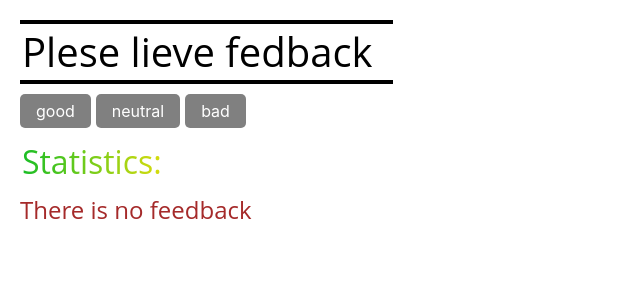
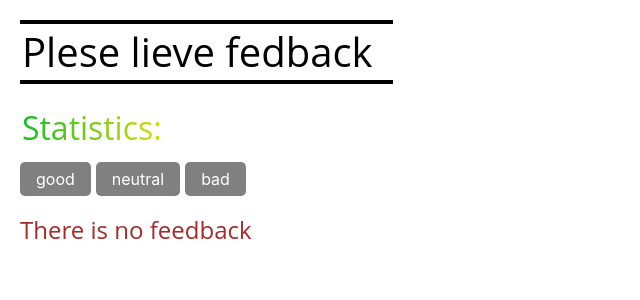
Before and after one commit to yuriipol/goit-react-hw-04-feedback, a React (Create React App) app: page / in a window 1280 px wide. Shown: the top 300 px of the page, without its empty margins (0-640 px from the left). Built offline with nearby package versions, Linux system fonts and the light colour scheme.

Commit message:
change propTypes and change render components

```diff
--- a/src/components/App.jsx
+++ b/src/components/App.jsx
@@ -1,5 +1,8 @@
 import React from 'react';
 import Section from './section';
+import Statistics from './statistics/Statistics';
+import Notification from './notification/Notification';
+import FeedbackOptions from './feedbackOptions/FeedbackOptions';
 
 class App extends React.Component {
   state = {
@@ -56,19 +59,26 @@ class App extends React.Component {
 
   render() {
     const { good, bad, neutral } = this.state;
+    const { visible } = this;
     return (
       <div>
-        <Section
-          title="Plese lieve fedback"
+        <Section title="Plese lieve fedback">
+          <FeedbackOptions
             setFeedback={this.increment}
+            options={['good', 'neutral', 'bad']}
+          />
+          {visible ? (
+            <Statistics
               setTotal={this.countTotalFeedback}
               setPercentage={this.countPositiveFeedbackPercentage}
               good={good}
               bad={bad}
               neutral={neutral}
-          options={['good', 'neutral', 'bad']}
-          visible={this.visible}
             />
+          ) : (
+            <Notification massege="There is no feedback" />
+          )}
+        </Section>
       </div>
     );
   }
--- a/src/components/feedbackOptions/FeedbackOptions.jsx
+++ b/src/components/feedbackOptions/FeedbackOptions.jsx
@@ -1,21 +1,28 @@
 import s from './FeedbackOptions.module.css';
-import PropTypes from 'prop-types';
+import PropTypes, { string } from 'prop-types';
 import { nanoid } from 'nanoid';
 
+const classNames = {
+  good: s.good,
+  neutral: s.neutral,
+  bad: s.bad,
+};
+
 const FeedbackOptions = ({ setFeedback, options }) => {
-  return (
-    <div className={s.controls}>
-      {options.map(item => (
+  const buttons = options.map(item => (
     <button
       key={nanoid()}
       type="button"
       name={item}
-          className={s.button}
+      className={classNames[item]}
       onClick={setFeedback}
     >
       {item}
     </button>
-      ))}
+  ));
+  return (
+    <div className={s.controls}>
+      {buttons}
 
       {/* <button
         type="button"
@@ -41,4 +48,5 @@ export default FeedbackOptions;
 
 FeedbackOptions.propTypes = {
   setFeedback: PropTypes.func.isRequired,
+  options: PropTypes.arrayOf(string.isRequired),
 };
--- a/src/components/feedbackOptions/FeedbackOptions.module.css
+++ b/src/components/feedbackOptions/FeedbackOptions.module.css
@@ -1,6 +1,6 @@
-.button,
-.button,
-.button {
+.good,
+.bad,
+.neutral {
   appearance: none;
   border: 0;
   border-radius: 5px;
@@ -11,16 +11,17 @@
   cursor: pointer;
 
   margin-right: 5px;
+  margin-bottom: 20px;
 }
-.button:hover,
-.button:focus {
+.good:hover,
+.good:focus {
   background-color: green;
 }
-/* .buttonNeutral:hover,
-.buttonNeutral:focus {
+.neutral:hover,
+.neutral:focus {
   background-color: blue;
 }
-.buttonBad:hover,
-.buttonBad:focus {
+.bad:hover,
+.bad:focus {
   background-color: red;
-} */
+}
--- a/src/components/section/Section.jsx
+++ b/src/components/section/Section.jsx
@@ -1,49 +1,19 @@
 import s from './Section.module.css';
 import PropTypes from 'prop-types';
-import FeedbackOptions from 'components/feedbackOptions';
-import Statistics from 'components/statistics';
-import Notification from 'components/notification';
 
-const Section = ({
-  title,
-  options,
-  setFeedback,
-  setTotal,
-  setPercentage,
-  good,
-  neutral,
-  bad,
-  visible,
-}) => {
+const Section = ({ title, children }) => {
   return (
     <>
       <h1 className={s.title}>{title}</h1>
-      <FeedbackOptions setFeedback={setFeedback} options={options} />
+      <br />
       <h2 className={s.statisticsTitle}>Statistics:</h2>
       <br />
-      {visible ? (
-        <Statistics
-          good={good}
-          bad={bad}
-          neutral={neutral}
-          setTotal={setTotal}
-          setPercentage={setPercentage}
-        />
-      ) : (
-        <Notification massege="There is no feedback" />
-      )}
+      {children}
     </>
   );
 };
 
 export default Section;
 Section.propTypes = {
-  setTotal: PropTypes.func.isRequired,
-  setPercentage: PropTypes.func.isRequired,
-  setFeedback: PropTypes.func.isRequired,
   title: PropTypes.string.isRequired,
-
-  good: PropTypes.number.isRequired,
-  bad: PropTypes.number.isRequired,
-  neutral: PropTypes.number.isRequired,
 };
```
Lines whose indentation alone changed are shown as unchanged.
